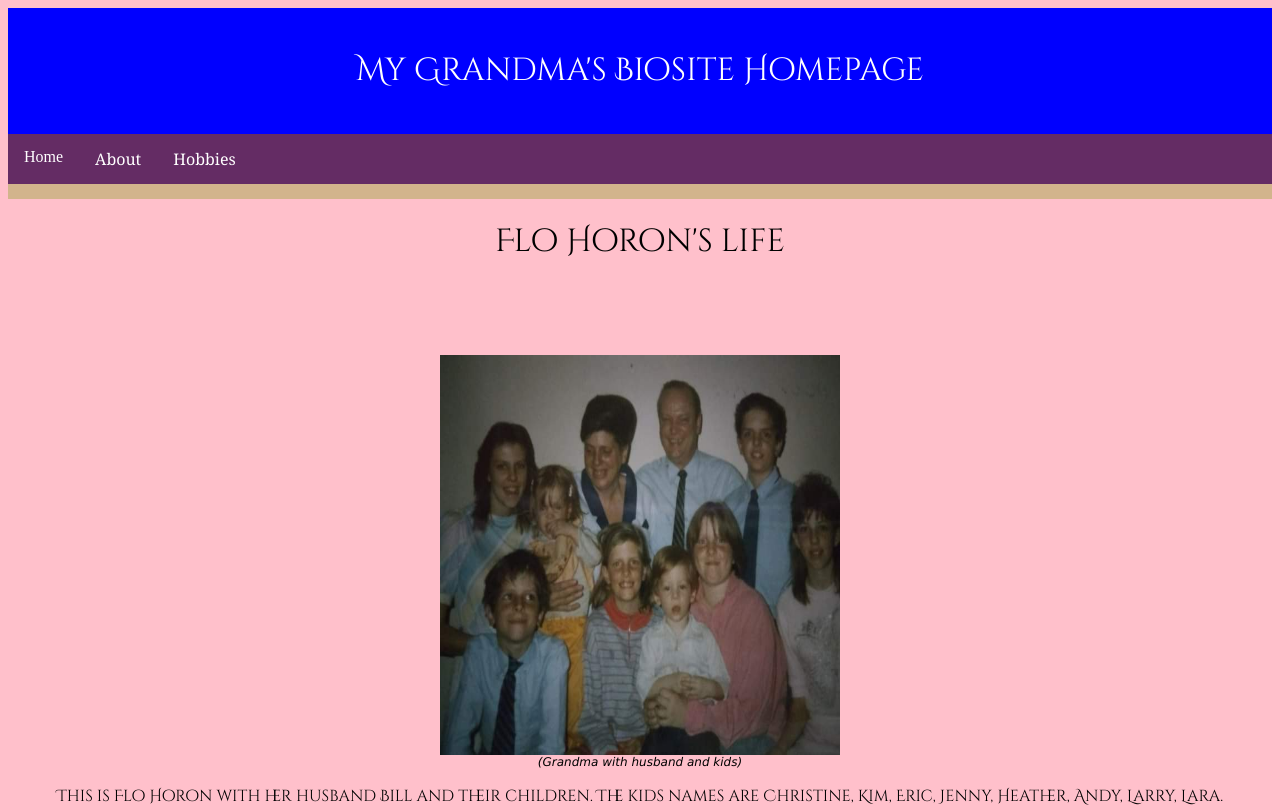
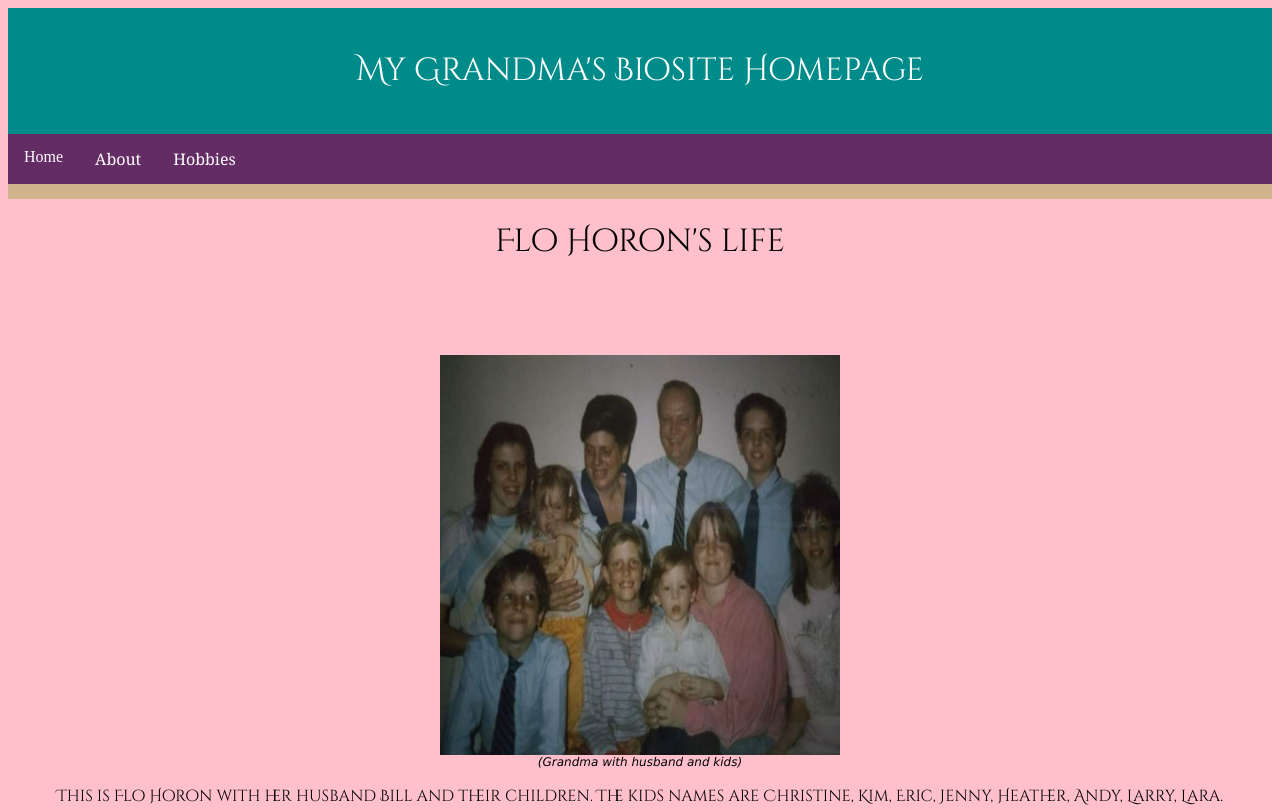
Before and after one commit to ramluc/bioSite, a plain HTML site: page index.html in a window 1280 px wide. Shown: the top 810 px of the page. Drawn offline with Linux system fonts and the light colour scheme; a web font is replaced by a local one.

Commit message:
Update Ramsey_Final.css

```diff
--- a/Ramsey_Final.css
+++ b/Ramsey_Final.css
@@ -4,7 +4,7 @@ h1,h3,figure{
     font-family: 'Cinzel Decorative', Georgia, 'Times New Roman', serif;
 }
 header {
-    background-color: blue;
+    background-color: #008B8B;
     color: white;
     padding: 20px;
     text-align: center;
```
